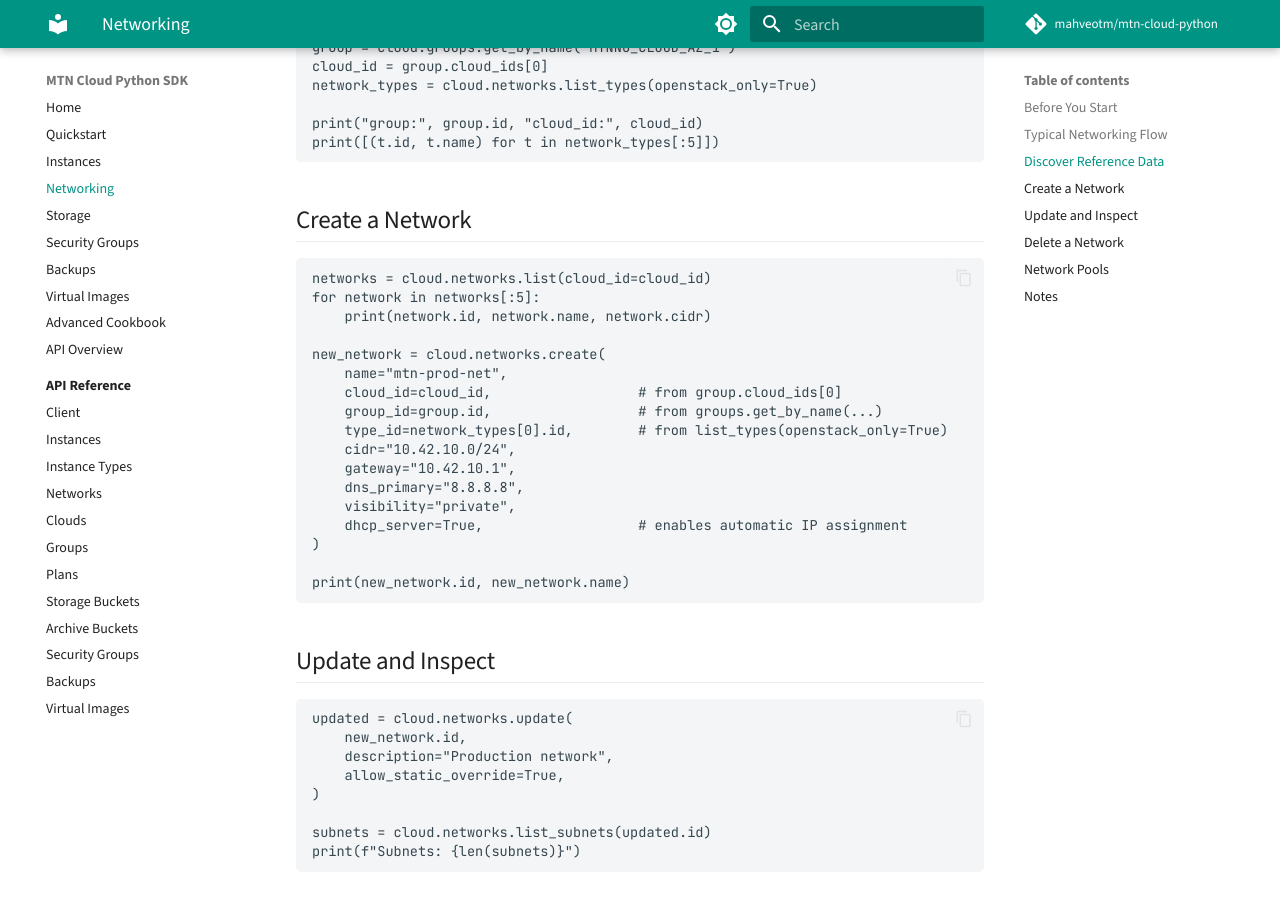
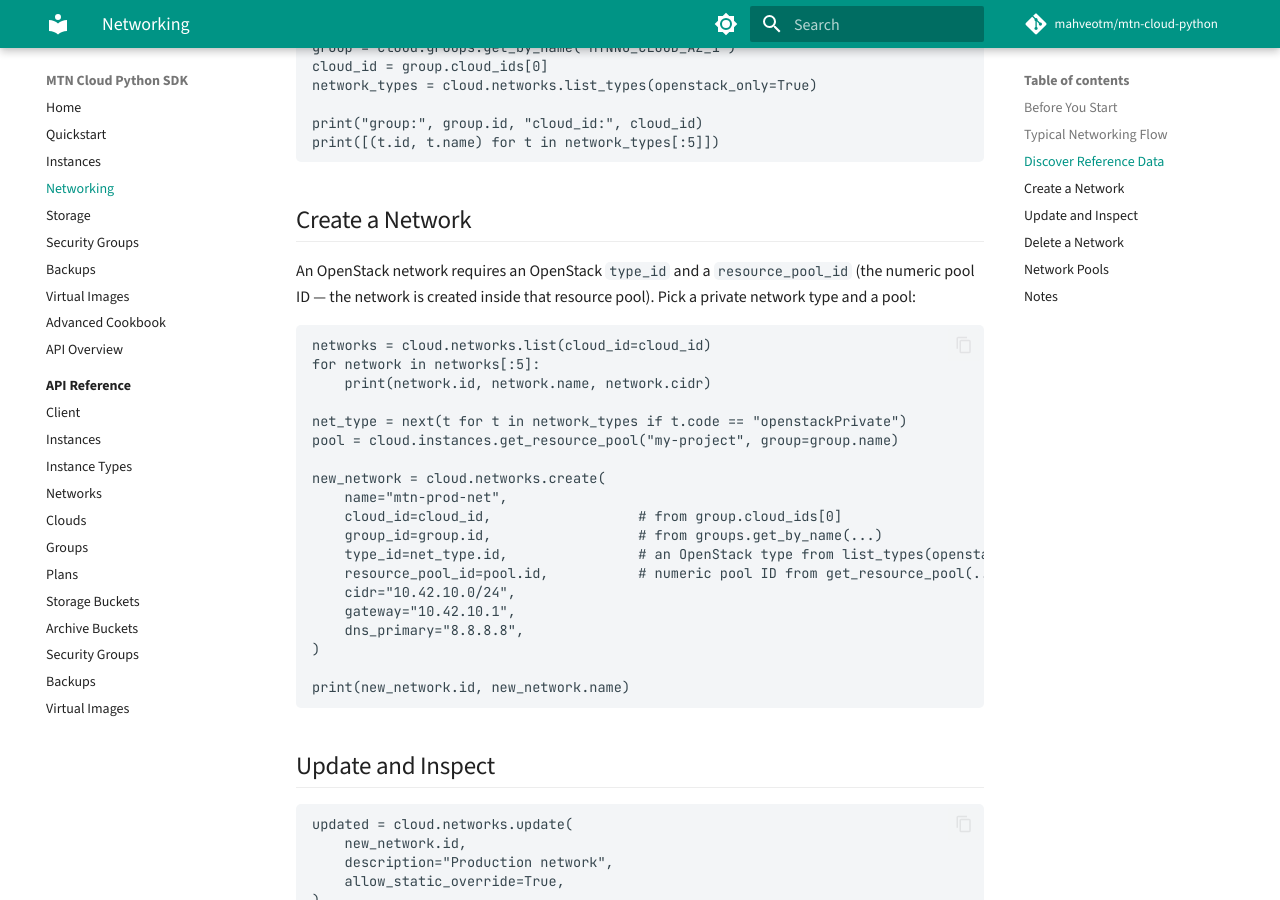
Before and after one commit to mahveotm/mtn-cloud-python, an MkDocs documentation site: the page built from docs/networking.md, in a window 1280 px wide and 900 px high, scrolled down 923 px. Built offline with MkDocs 1.6.1 and Material for MkDocs 9.7.7, drawn with Linux system fonts in a browser that asks for light colours; comment, search, counter and statistics services are not loaded.

````diff
--- a/docs/networking.md
+++ b/docs/networking.md
@@ -33,21 +33,25 @@ print([(t.id, t.name) for t in network_types[:5]])
 
 ## Create a Network
 
+An OpenStack network requires an OpenStack `type_id` and a `resource_pool_id` (the numeric pool ID — the network is created inside that resource pool). Pick a private network type and a pool:
+
 ```python
 networks = cloud.networks.list(cloud_id=cloud_id)
 for network in networks[:5]:
     print(network.id, network.name, network.cidr)
 
+net_type = next(t for t in network_types if t.code == "openstackPrivate")
+pool = cloud.instances.get_resource_pool("my-project", group=group.name)
+
 new_network = cloud.networks.create(
     name="mtn-prod-net",
     cloud_id=cloud_id,                  # from group.cloud_ids[0]
     group_id=group.id,                  # from groups.get_by_name(...)
-    type_id=network_types[0].id,        # from list_types(openstack_only=True)
+    type_id=net_type.id,                # an OpenStack type from list_types(openstack_only=True)
+    resource_pool_id=pool.id,           # numeric pool ID from get_resource_pool(...)
     cidr="10.42.10.0/24",
     gateway="10.42.10.1",
     dns_primary="8.8.8.8",
-    visibility="private",
-    dhcp_server=True,                   # enables automatic IP assignment
 )
 
 print(new_network.id, new_network.name)
--- a/src/mtn_cloud/_version.py
+++ b/src/mtn_cloud/_version.py
@@ -1,3 +1,3 @@
 """Package version metadata."""
 
-__version__ = "0.3.0"
+__version__ = "0.3.1"
````
Also changed, not shown: README.md (+15 -10 lines), docs/advanced-cookbook.md (+3 -2 lines), docs/api-reference/networks.md (+5 -2 lines), 4 other files.
